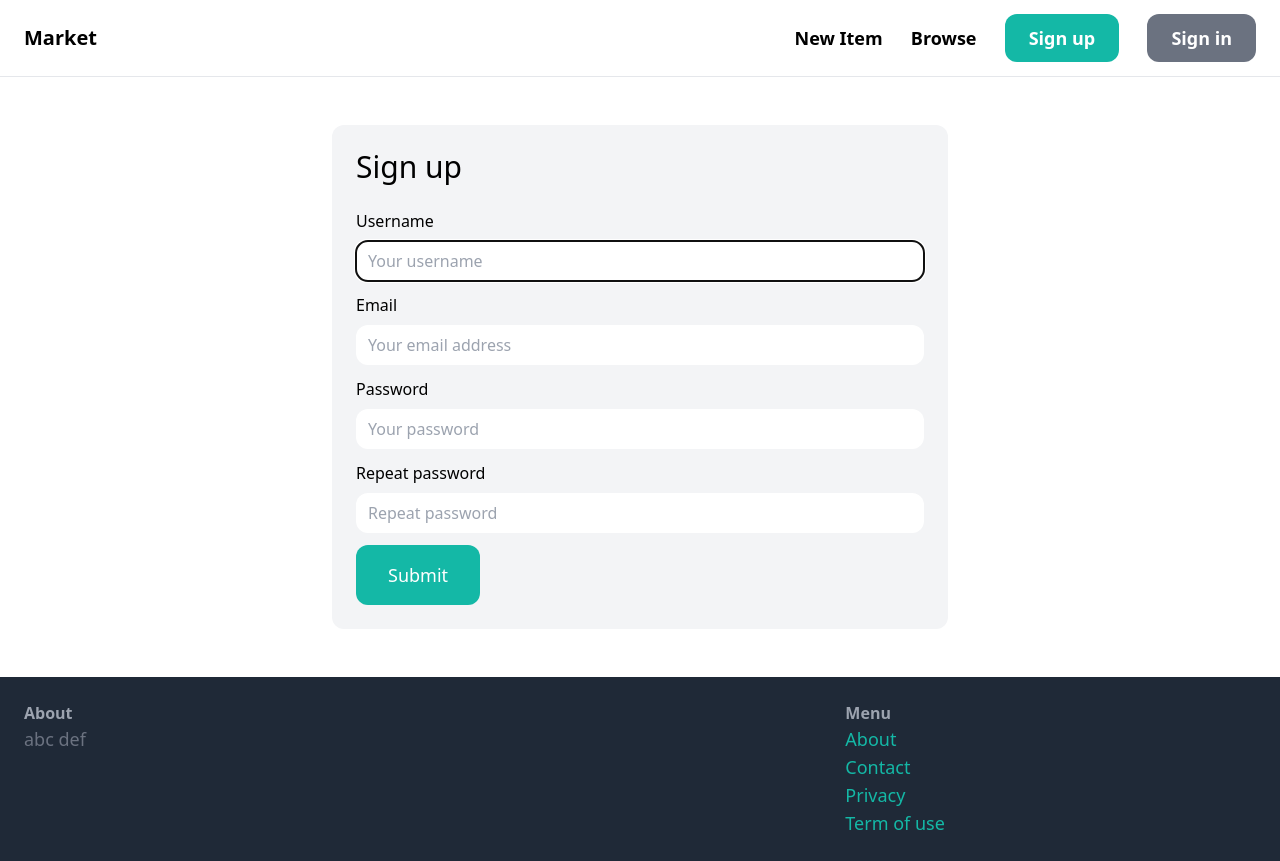
After one commit to kimjinho1/marketplace_django, a Django app: page /signup/ in a window 1280 px wide. The commit adds this page. Run offline with Django 4.2, Linux system fonts and the light colour scheme; parts of the project's set-up code (start-up, migrations or seed data) failed here and were passed over; some libraries are stand-ins or nearby versions.

Commit message:
feat: 회원가입, 회원가입 페이지

```diff
--- /dev/null
+++ b/market/core/forms.py
@@ -0,0 +1,25 @@
+from django import forms
+from django.contrib.auth.forms import UserCreationForm
+from django.contrib.auth.models import User
+
+class SignupForm(UserCreationForm):
+    class Meta:
+        model = User
+        fields = ('username', 'email', 'password1', 'password2')
+
+    username = forms.CharField(widget=forms.TextInput(attrs={
+        'placeholder': 'Your username',
+        'class': 'w-full py-2 px-3 rounded-xl'
+    }))
+    email = forms.CharField(widget=forms.EmailInput(attrs={
+        'placeholder': 'Your email address',
+        'class': 'w-full py-2 px-3 rounded-xl'
+    }))
+    password1 = forms.CharField(widget=forms.PasswordInput(attrs={
+        'placeholder': 'Your password',
+        'class': 'w-full py-2 px-3 rounded-xl'
+    }))
+    password2 = forms.CharField(widget=forms.PasswordInput(attrs={
+        'placeholder': 'Repeat password',
+        'class': 'w-full py-2 px-3 rounded-xl'
+    }))
--- a/market/core/templates/core/base.html
+++ b/market/core/templates/core/base.html
@@ -14,7 +14,7 @@
       <div class="space-x-6">
         <a href="#" class="text-lg font-semibold hover:text-gray-500">New Item</a>
         <a href="#" class="text-lg font-semibold hover:text-gray-500">Browse</a>
-        <a href="#" class="px-6 py-3 text-lg font-semibold bg-teal-500 text-white rounded-xl hover:bg-teal-700">Sign up</a>
+        <a href="{% url 'core:signup' %}" class="px-6 py-3 text-lg font-semibold bg-teal-500 text-white rounded-xl hover:bg-teal-700">Sign up</a>
         <a href="#" class="px-6 py-3 text-lg font-semibold bg-gray-500 text-white rounded-xl hover:bg-gray-700">Sign in</a>
       </div>
     </nav>
@@ -31,7 +31,7 @@
         <h3 class="mv-5 font-semibold text-gray-400">Menu</h3>
         <ul>
           <li><a href="#" class="text-lg text-teal-500 hover:text-teal-700">About</a></li>
-          <li><a href="{% url 'contact' %}" class="text-lg text-teal-500 hover:text-teal-700">Contact</a></li>
+          <li><a href="{% url 'core:contact' %}" class="text-lg text-teal-500 hover:text-teal-700">Contact</a></li>
           <li><a href="#" class="text-lg text-teal-500 hover:text-teal-700">Privacy</a></li>
           <li><a href="#" class="text-lg text-teal-500 hover:text-teal-700">Term of use</a></li>
         </ul>
--- /dev/null
+++ b/market/core/templates/core/signup.html
@@ -0,0 +1,45 @@
+{% extends 'core/base.html' %}
+
+
+{% block title %}Sign up{% endblock %}
+
+{% block content %}
+<div class="w-1/2 my-6 mx-auto p-6 bg-gray-100 rounded-xl">
+    <h1 class="mb-6 text-3xl">Sign up</h1>
+
+    <form method="post" action=".">
+        {% csrf_token %}
+
+        <div class="mb-3">
+            <label class="inline-block mb-2">Username</label><br>
+            {{ form.username }}
+        </div>
+
+        <div class="mb-3">
+            <label class="inline-block mb-2">Email</label><br>
+            {{ form.email }}
+        </div>
+
+        <div class="mb-3">
+            <label class="inline-block mb-2">Password</label><br>
+            {{ form.password1 }}
+        </div>
+
+        <div class="mb-3">
+            <label class="inline-block mb-2">Repeat password</label><br>
+            {{ form.password2 }}
+        </div>
+
+        {% if form.errors or form.non_field_errors %}
+            <div class="mb-3 p-6 bg-red-100 rounded-xl">
+                {% for field in form %}
+                    {{ field.errors}}
+                {% endfor %}
+                {{ form.non_field_errors }}
+            </div>
+        {% endif %}
+
+        <button class="py-4 px-8 text-lg bg-teal-500 hover:bg-teal-700 rounded-xl text-white">Submit</button>
+    </form>
+</div>
+{% endblock %}
--- /dev/null
+++ b/market/core/urls.py
@@ -0,0 +1,11 @@
+from django.urls import path
+
+from . import views
+
+app_name = 'core'
+
+urlpatterns = [
+    path('', views.index, name='index'),
+    path('contact/', views.contact, name='contact'),
+    path('signup/', views.signup, name='signup'),
+]
--- a/market/core/views.py
+++ b/market/core/views.py
@@ -1,6 +1,8 @@
-from django.shortcuts import render
+from django.shortcuts import render, redirect
 
 from item.models import Category, Item
+
+from .forms import SignupForm
 
 def index(request):
     items = Item.objects.filter(is_sold=False)[0:6]
@@ -12,3 +14,18 @@ def index(request):
 
 def contact(request):
     return render(request, 'core/contact.html')
+
+def signup(request):
+    if request.method == 'POST':
+        form = SignupForm(request.POST)
+
+        if form.is_valid():
+            form.save()
+
+            return redirect('/login/')
+    else:
+        form = SignupForm()
+
+    return render(request, 'core/signup.html', {
+        'form': form
+    })
--- a/market/market/urls.py
+++ b/market/market/urls.py
@@ -3,11 +3,8 @@ from django.conf.urls.static import static
 from django.contrib import admin
 from django.urls import path, include
 
-from core.views import index, contact
-
 urlpatterns = [
-    path('', index, name='index'),
+    path('', include('core.urls')),
     path('items/', include('item.urls')),
-    path('contact/', contact, name='contact'),
     path('admin/', admin.site.urls),
 ] + static(settings.MEDIA_URL, document_root=settings.MEDIA_ROOT)
```
Also changed, not shown: market/db.sqlite3.
